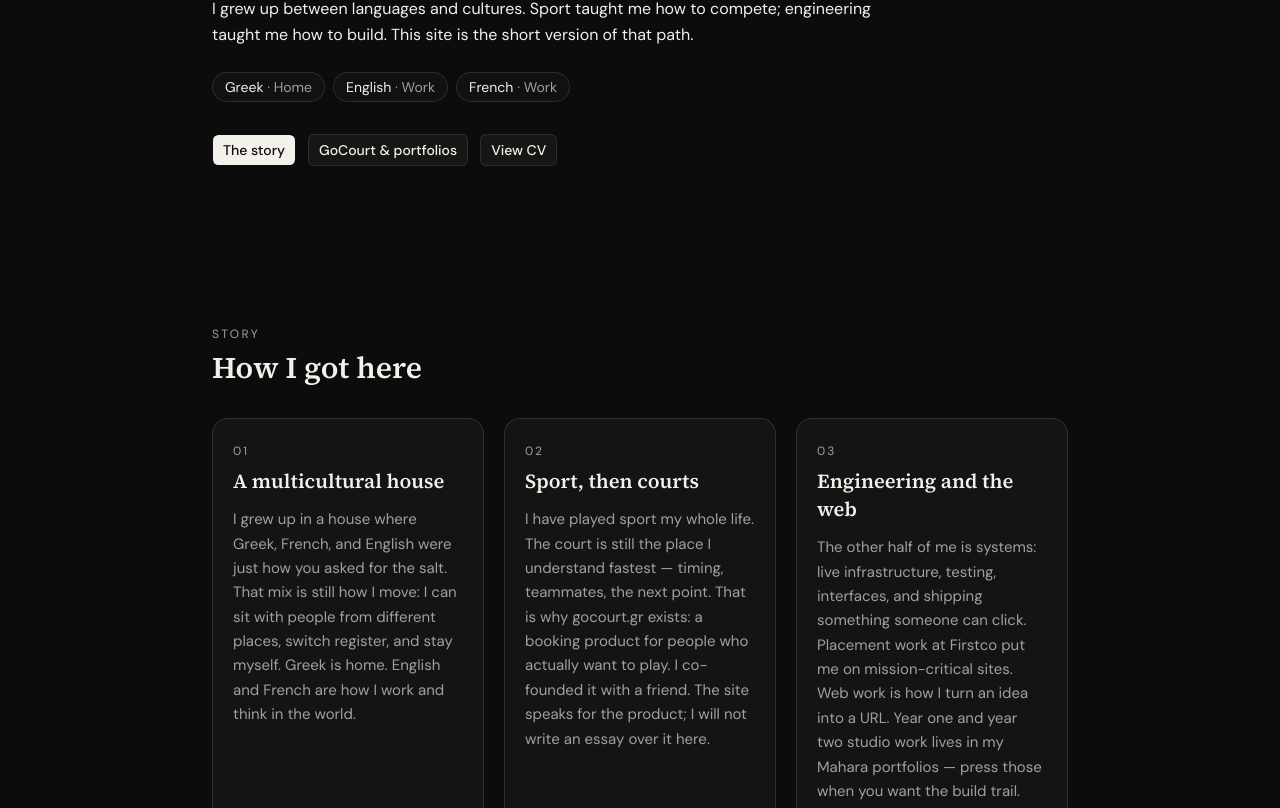
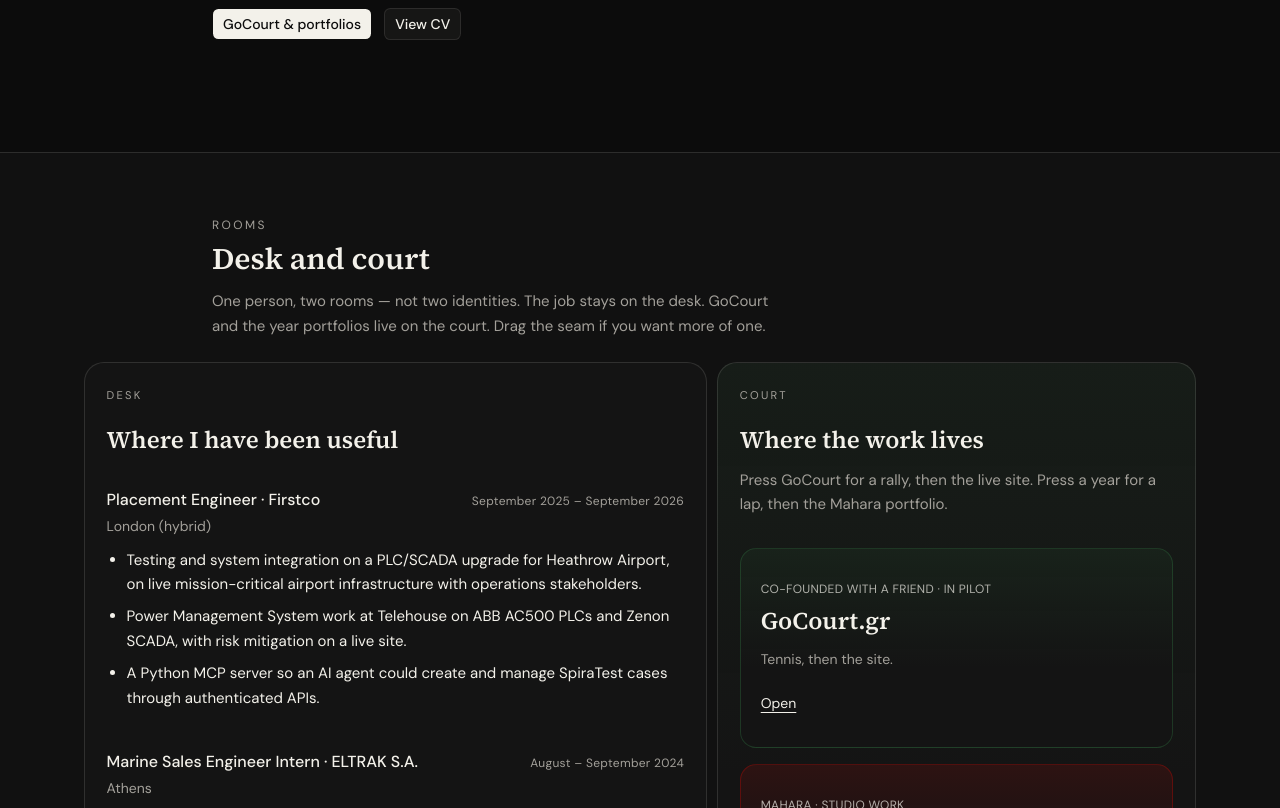
Before and after one commit to alexplds/personal-website, a Next.js app: page / in a window 1280 px wide. Shown: the part 352-1160 px from the top of the page. Built offline with nearby package versions, Linux system fonts and the light colour scheme.

Commit message:
Remove the story section and the extra hero copy
The homepage now goes from the name and role into Desk and Court, without the path paragraph, language chips, or How I got here cards.

Co-authored-by: alexandrosplds <Alexandros.polychroniadis@gmail.com>

```diff
--- a/app/globals.css
+++ b/app/globals.css
@@ -461,14 +461,6 @@
   }
 }
 
-.story-card {
-  transition: transform 0.3s ease;
-}
-
-.story-card:hover {
-  transform: translateY(-4px);
-}
-
 .court-card {
   background:
     linear-gradient(180deg, rgb(47 107 60 / 16%), transparent 60%),
--- a/app/page.tsx
+++ b/app/page.tsx
@@ -6,7 +6,6 @@ import {
   HeroSection,
   PlaySection,
   SiteFooter,
-  StorySection,
   WorkSection,
 } from "@/components/sections";
 
@@ -14,7 +13,7 @@ export default function Home() {
   return (
     <div>
       <a
-        href="#story"
+        href="#work"
         className="sr-only focus:not-sr-only focus:absolute focus:top-3 focus:left-3 focus:z-50 focus:bg-background focus:px-3 focus:py-2"
       >
         Skip to content
@@ -24,7 +23,6 @@ export default function Home() {
       <main>
         <div className="mx-auto max-w-4xl">
           <HeroSection />
-          <StorySection />
         </div>
         <RoomsSplit desk={<WorkSection embedded />} court={<PlaySection embedded />} />
         <div className="mx-auto max-w-4xl">
--- a/components/sections.tsx
+++ b/components/sections.tsx
@@ -28,57 +28,14 @@ export function HeroSection() {
           <p className="hero-in hero-in-3 mt-5 max-w-xl text-lg text-muted-foreground">
             {content.roleLine}
           </p>
-          <p className="hero-in hero-in-4 mt-5 max-w-2xl text-[16px] leading-relaxed">
-            {content.heroLead}
-          </p>
-          <div className="hero-in hero-in-5 mt-6 flex flex-wrap gap-2">
-            {content.languages.map((lang) => (
-              <span
-                key={lang.name}
-                className="rounded-full border border-border bg-card/70 px-3 py-1 text-sm backdrop-blur"
-              >
-                {lang.name}
-                <span className="text-muted-foreground"> · {lang.note}</span>
-              </span>
-            ))}
-          </div>
-          <div className="hero-in hero-in-6 mt-8 flex flex-wrap items-center gap-3">
-          <Button nativeButton={false} render={<a href="#story" />}>
-            The story
-          </Button>
-          <Button nativeButton={false} variant="outline" render={<a href="#play" />}>
+          <div className="hero-in hero-in-4 mt-8 flex flex-wrap items-center gap-3">
+          <Button nativeButton={false} render={<a href="#play" />}>
             GoCourt & portfolios
           </Button>
           <Button nativeButton={false} variant="outline" render={<a href="/cv" />}>
             View CV
           </Button>
         </div>
-      </div>
-    </section>
-  );
-}
-
-export function StorySection() {
-  return (
-    <section id="story" className="scroll-mt-20 px-5 py-16">
-      <Reveal>
-        <p className="text-xs tracking-[0.2em] text-muted-foreground uppercase">Story</p>
-        <h2 className="font-heading mt-2 text-3xl">How I got here</h2>
-      </Reveal>
-      <div className="mt-8 grid gap-5 md:grid-cols-3">
-        {content.story.map((block, i) => (
-          <Reveal key={block.id} delay={i * 80}>
-            <article className="story-card h-full rounded-2xl border border-border bg-card px-5 py-6">
-              <p className="text-xs tracking-[0.16em] text-muted-foreground uppercase">
-                0{i + 1}
-              </p>
-              <h3 className="font-heading mt-2 text-xl">{block.title}</h3>
-              <p className="mt-3 text-[15px] leading-relaxed text-muted-foreground">
-                {block.body}
-              </p>
-            </article>
-          </Reveal>
-        ))}
       </div>
     </section>
   );
--- a/lib/content.ts
+++ b/lib/content.ts
@@ -118,7 +118,6 @@ export const content = {
     },
   ],
   nav: [
-    { href: "#story", label: "Story" },
     { href: "#work", label: "Work" },
     { href: "#play", label: "Play" },
     { href: "#contact", label: "Contact" },
```
Also changed, not shown: 1 other file (tests, documents, lock files or other folders).
